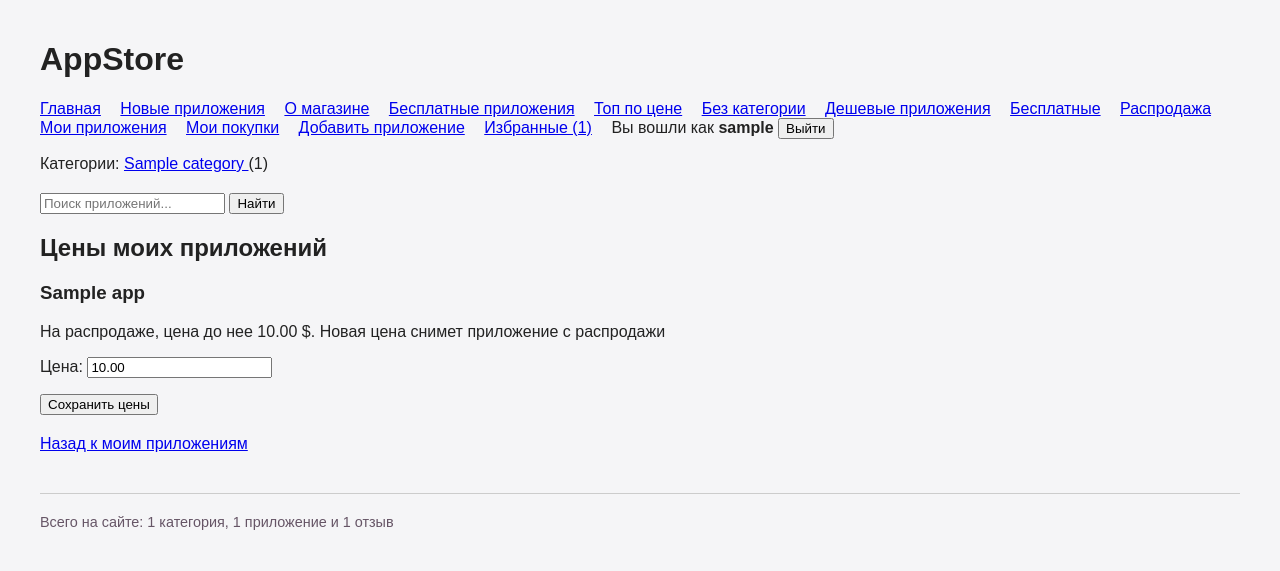
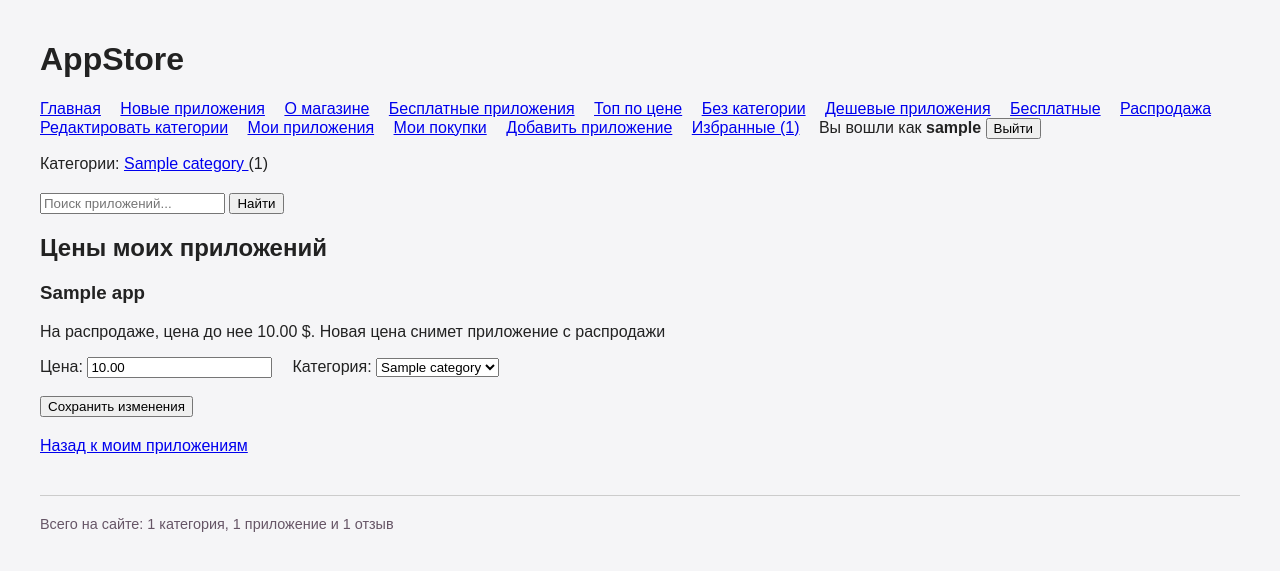
Before and after one commit to Lev6209/appstore, a Django app: page /my-apps/prices/ in a window 1280 px wide. Shown: the top 571 px of the page. Run offline with Django 5.2, Linux system fonts and the light colour scheme; a user stored in the database is signed in; tables that the repository leaves empty hold one stand-in row (values such as "Sample post"); parts of the project's set-up code (start-up, migrations or seed data) failed here and were passed over.

Commit message:
add FormSet

```diff
--- a/main/urls.py
+++ b/main/urls.py
@@ -13,6 +13,7 @@ urlpatterns = [
 
 
     path('', views.index, name='index'),
+    path('categories/edit/', views.edit_categories, name='edit_categories'),
     path('category/<int:category_id>/', views.category_detail, name='category'),
     path('top/',views.top,name='top'),
     path('free/',views.free,name='free'),
--- a/main/views.py
+++ b/main/views.py
@@ -190,6 +190,50 @@ def category_detail(request, category_id):
 #         context['expensive'] = expensive
 #         return context
 
+CategoryFormSet = modelformset_factory(
+    Category,
+    fields=['name'],
+    labels={'name': 'Название категории'},
+    extra=0,
+    edit_only=True,
+)
+
+@login_required
+def edit_categories(request):
+
+    if not request.user.is_staff:
+        messages.error(
+            request,
+            'Редактировать категории может только персонал!'
+        )
+        return redirect('main:index')
+
+    categories = Category.objects.all().order_by('name')
+
+    if request.method == 'POST':
+        formset = CategoryFormSet(
+            request.POST,
+            queryset=categories
+        )
+
+        if formset.is_valid():
+            saved = formset.save()
+
+            messages.success(
+                request,
+                f'Переименовано категорий: {len(saved)}'
+            )
+            return redirect('main:index')
+
+    else:
+        formset = CategoryFormSet(queryset=categories)
+
+    return render(request, 'main/edit_categories.html', {
+        'formset': formset
+    })
+
+
+
 
 def new(request):
     apps = App.objects.order_by('-created_at')[:5]
@@ -335,8 +379,8 @@ def my_apps(request):
 
 AppPriceFormSet = modelformset_factory(
     App,
-    fields=['price'],
-    labels={'price': 'Цена'},
+    fields=['price', 'category'],
+    labels={'price': 'Цена', 'category': 'Категория'},
     extra=0,
     edit_only=True,
 )
--- a/templates/main/base.html
+++ b/templates/main/base.html
@@ -13,25 +13,26 @@
     <h1>AppStore</h1>
 
     <nav>
-        <a href="{% url 'main:index' %}"{% if request.path == '/' %}class="active"{% endif %}>Главная</a>
-        <a href="{% url 'main:new' %}"{% if request.path == '/new/' %}class="active"{% endif %}>Новые приложения</a>
-        <a href="{% url 'main:about' %}"{% if request.path == '/about/' %}class="active"{% endif %}>О магазине</a>
-        <a href="{% url 'main:free' %}"{% if request.path == '/free/' %}class="active"{% endif %}>Бесплатные приложения</a>
-        <a href="{% url 'main:top' %}"{% if request.path == '/top/' %}class="active"{% endif %}>Топ по цене</a>
-        <a href="{% url 'main:no_category' %}"{% if request.path == '/no_category/' %}class="active"{% endif %}>Без категории</a>
-        <a href="{% url 'main:cheap' %}"{% if request.path == '/cheap/' %}class="active"{% endif %}>Дешевые приложения</a>
-        <a href="{% url 'main:free_apps' %}"{% if request.resolver_match.url_name == 'free_apps' %}class="active"{% endif %}>Бесплатные</a>
+        <a href="{% url 'main:index' %}" {% if request.path == '/' %}class="active"{% endif %}>Главная</a>
+        <a href="{% url 'main:new' %}" {% if request.path == '/new/' %}class="active"{% endif %}>Новые приложения</a>
+        <a href="{% url 'main:about' %}" {% if request.path == '/about/' %}class="active"{% endif %}>О магазине</a>
+        <a href="{% url 'main:free' %}" {% if request.path == '/free/' %}class="active"{% endif %}>Бесплатные приложения</a>
+        <a href="{% url 'main:top' %}" {% if request.path == '/top/' %}class="active"{% endif %}>Топ по цене</a>
+        <a href="{% url 'main:no_category' %}" {% if request.path == '/no_category/' %}class="active"{% endif %}>Без категории</a>
+        <a href="{% url 'main:cheap' %}" {% if request.path == '/cheap/' %}class="active"{% endif %}>Дешевые приложения</a>
+        <a href="{% url 'main:free_apps' %}" {% if request.resolver_match.url_name == 'free_apps' %}class="active"{% endif %}>Бесплатные</a>
 
 
         {% if user.is_authenticated %}
             {%  if user.is_staff %}
-                <a href="{% url 'main:sale' %}">Распродажа</a>
+                <a href="{% url 'main:sale' %}" {% if request.path == '/sale/' %}class="active"{% endif %}>Распродажа</a>
+                <a href="{% url 'main:edit_categories' %}" {% if request.path == '/categories/edit/' %}class="active"{% endif %}>Редактировать категории</a>
             {% endif %}
 
-            <a href="{% url 'main:my_apps' %}">Мои приложения</a>
-            <a href="{% url 'main:purchases' %}">Мои покупки</a>
-            <a href="{% url 'main:add_app' %}" {% if request.resolver_match.url_name == 'add_app' %}class="active"{% endif %}>Добавить приложение</a>
-            <a href="{% url 'main:favorites' %}">Избранные ({{ favorites_count }})</a>
+            <a href="{% url 'main:my_apps' %}" {% if request.path == '/my-apps/' %}class="active"{% endif %}>Мои приложения</a>
+            <a href="{% url 'main:purchases' %}" {% if request.path == '/purchases/' %}class="active"{% endif %}>Мои покупки</a>
+            <a href="{% url 'main:add_app' %}" {% if request.path == '/add-app/' %}class="active"{% endif %}>Добавить приложение</a>
+            <a href="{% url 'main:favorites' %}" {% if request.path == '/favorites/' %}class="active"{% endif %}>Избранные ({{ favorites_count }})</a>
             <span>Вы вошли как <strong>{{ user.username }}</strong></span>
             <form method="post" action="{% url 'main:logout' %}" style="display: inline;">
                 {% csrf_token %}
--- a/templates/main/my_prices.html
+++ b/templates/main/my_prices.html
@@ -10,6 +10,8 @@
         {{ formset.management_form }}
 
         {% for  form in formset %}
+            {{ form.id }}
+
             <h3>{{ form.instance.name }}</h3>
 
             {% if form.instance.price_before_sale %}
@@ -17,12 +19,22 @@
                     Новая цена снимет приложение с распродажи</p>
             {% endif %}
 
-            {{  form.as_p }}
+            <div style="display: flex; align-items: center; gap: 20px">
+                <div>
+                    {{ form.price.label_tag }}
+                    {{ form.price }}
+                </div>
+
+                <div>
+                    {{ form.category.label_tag }}
+                    {{ form.category }}
+                </div>
+            </div>
         {% empty %}
             <p>Вы еще не публиковали приложения</p>
         {% endfor %}
-
-        <button type="submit">Сохранить цены</button>
+        <br>
+        <button type="submit">Сохранить изменения</button>
     </form>
 
     <p><a href="{% url 'main:my_apps' %}">Назад к моим приложениям</a></p>
```
Also changed, not shown: templates/main/edit_categories.html (added, +31 -0 lines).
